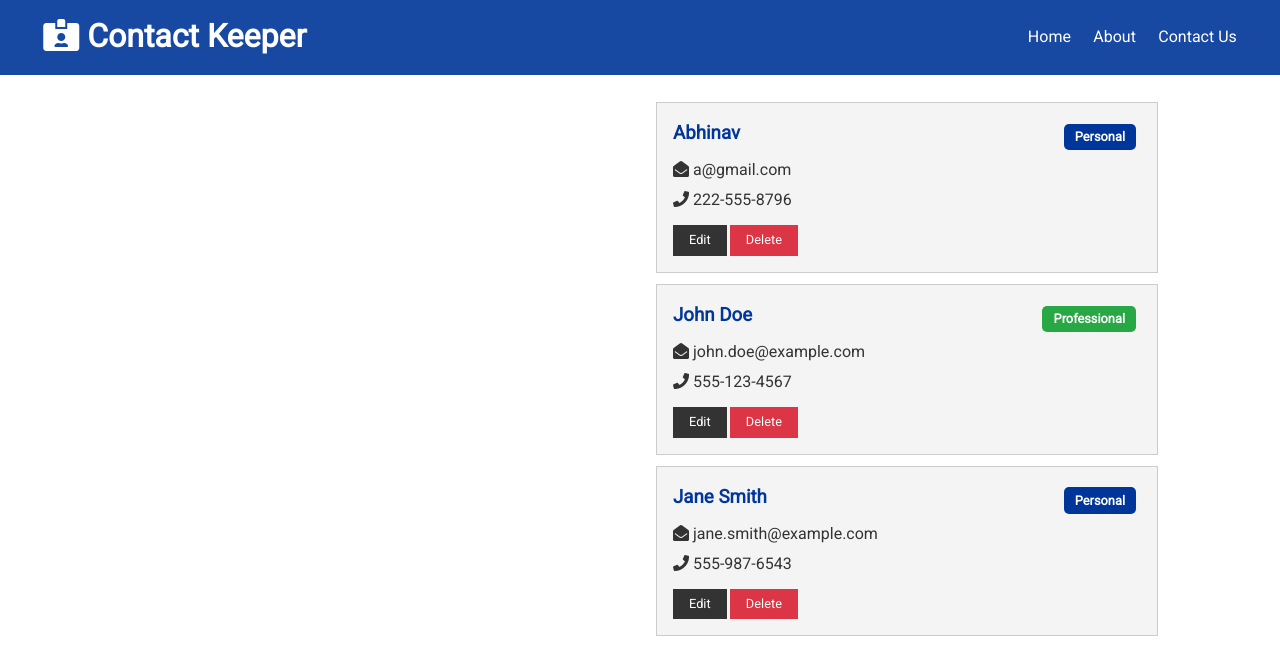
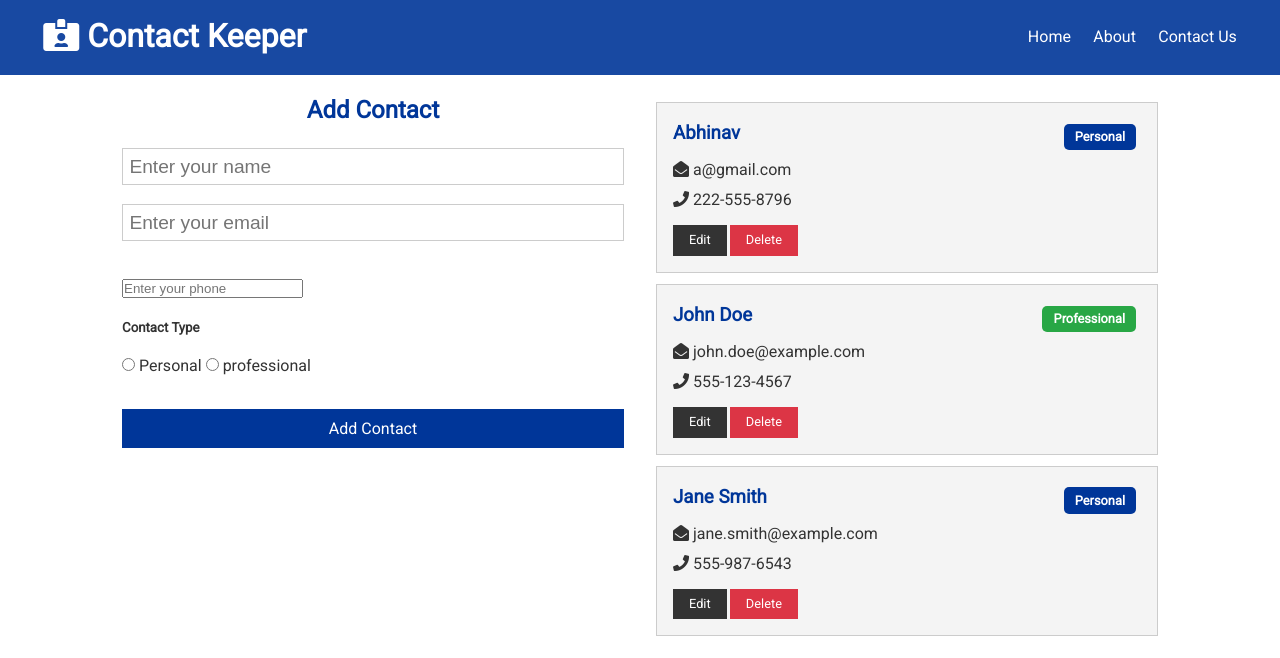
Before and after one commit to bot8080/contact-keeper, a React (Create React App) app in the folder client/: page / in a window 1280 px wide. Shown: the top 658 px of the page. Built offline with nearby package versions, Linux system fonts and the light colour scheme.

Commit message:
contact form component added to home page

```diff
--- /dev/null
+++ b/client/src/components/contacts/contactForm.js
@@ -0,0 +1,33 @@
+import React , {useState} from 'react'
+
+const ContactForm = () => {
+    const [contact, setContact] = useState({ name: '', email: '', phone: '', type:''});
+    // INSTEAD OF SETTING EACH FIELD (SET NAME, SET EMAIL, SET PHONE) we took a single contact object
+
+    const {name, email, phone, type} = contact;
+
+    const onchange = (e) =>{
+      setContact({...contact, [e.target.name]: e.target.value})
+    }
+
+  return (
+    <form>
+      <h2 className='text-primary'>Add Contact</h2>
+
+      <input type="text" placeholder='Enter your name' name='Name' onChange={onchange} value={name}></input>
+      <input type="email" placeholder='Enter your email' name='Email' onChange={onchange} value={email}></input>
+      <input type="phone" placeholder='Enter your phone' name='Phone' onChange={onchange} value={phone}></input>
+
+      <h5> Contact Type</h5>
+      <input type="radio" name="type" value="personal" checked={type === "personal"} /> Personal {' '}
+      <input type="radio" name="type" value="professional" checked={type === "professional"} /> professional {' '}
+
+      <div>
+        <input type='submit' value="Add Contact" className='btn btn-primary btn-block'></input>
+      </div>
+
+    </form>
+  )
+}
+
+export default ContactForm
--- a/client/src/components/pages/Home.js
+++ b/client/src/components/pages/Home.js
@@ -1,12 +1,13 @@
 import React from 'react'
 import Contacts from '../contacts/contacts';
+import ContactForm from '../contacts/contactForm';
 
 const Home = () => {
   return (
     <div className='grid-2'>
 
       <div>
-        {/* {Contact Form} */}
+        <ContactForm></ContactForm>
       </div>
 
       <div>
```
